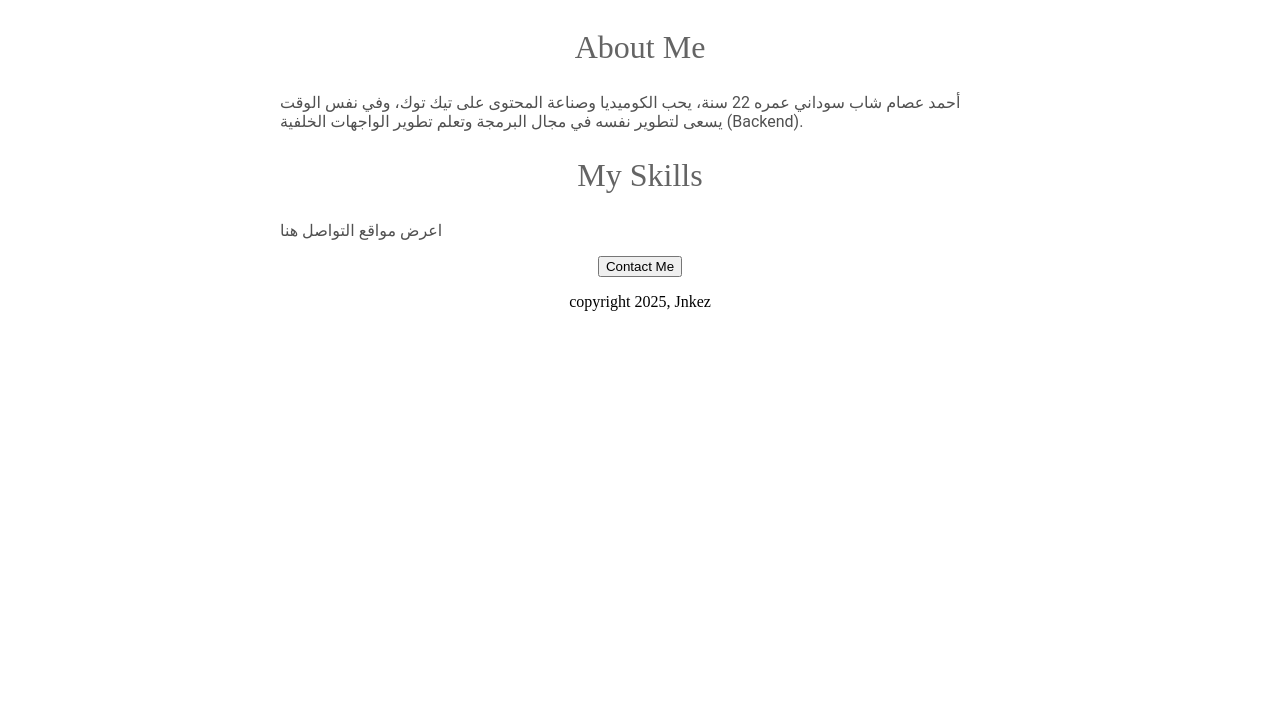
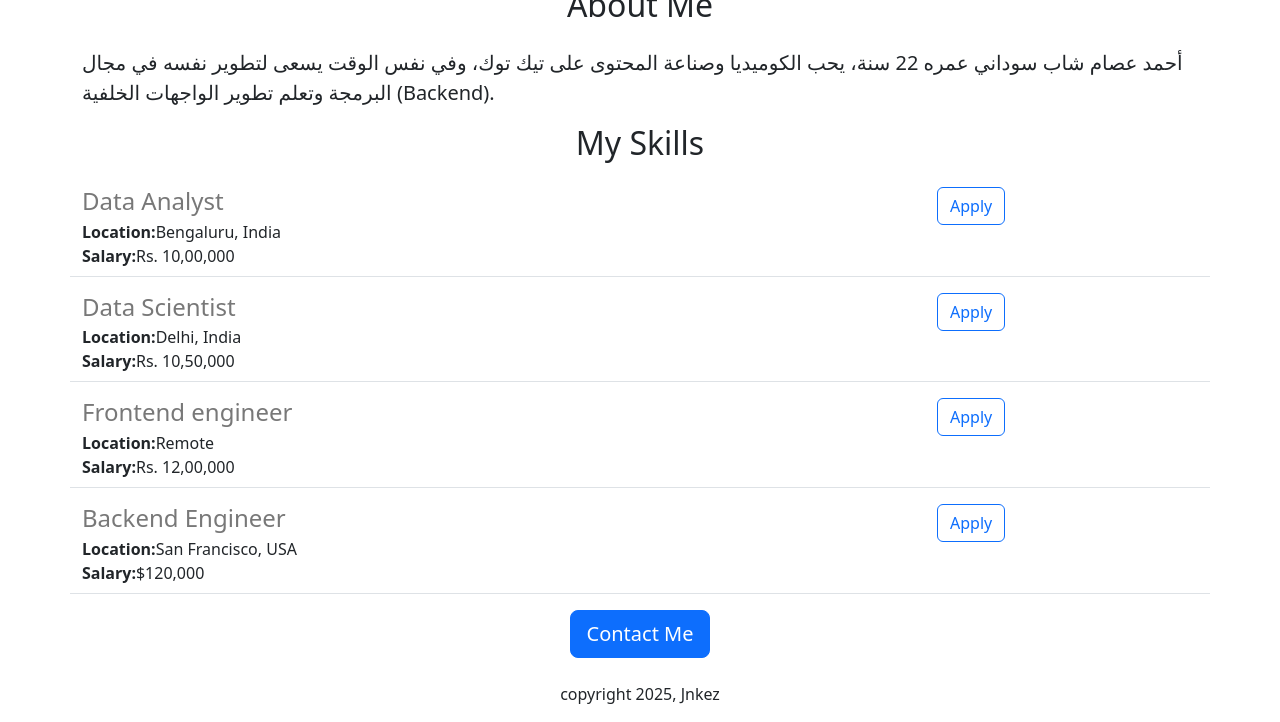
Before and after one commit to jnkez-1/jnkez-repo, a Flask app: page / in a window 1280 px wide. Shown: the part 462-1184 px from the top of the page. Before the commit the page ends 773 px from the top, so only its background shows below. Run offline with Flask 3, Linux system fonts and the light colour scheme.

Commit message:
addef dynamic data

```diff
--- a/app.py
+++ b/app.py
@@ -1,10 +1,39 @@
 from flask import Flask, render_template
 
 app = Flask(__name__)
+JOBS = [
+  {
+    "id" : 1,
+    "title" : "Data Analyst",
+    "location" : "Bengaluru, India",
+    "salary" : "Rs. 10,00,000"
+  }
+  ,
+  {
+    "id" : 2,
+    "title" : "Data Scientist",
+    "location" : "Delhi, India",
+    "salary" : "Rs. 10,50,000"
+  }
+  ,
+  {
+    "id": 3,
+    "title": "Frontend engineer",
+    "location": "Remote",
+    "salary": "Rs. 12,00,000"
+  }
+  ,
+  {
+    "id" : 4,
+    "title" : "Backend Engineer",
+    "location" : "San Francisco, USA",
+    "salary" : "$120,000"
+  }
+]
 
 @app.route("/")
 def hello_jnkez():
-  return render_template("home.html")
+  return render_template("home.html", jobs=JOBS, company_name="Jnkez")
 
 if __name__ == "__main__":
   app.run(host="0.0.0.0", debug=True)
--- a/templates/home.html
+++ b/templates/home.html
@@ -2,51 +2,34 @@
 <html>
   <head>
     <title> Ahmed Essam </title>
+    <meta charset="utf-8">
+    <meta name="viewport" content="width=device-width, initial-scale=1">
+    <link href="https://cdn.jsdelivr.net/npm/bootstrap@5.3.7/dist/css/bootstrap.min.css" rel="stylesheet" integrity="sha384-LN+7fdVzj6u52u30Kp6M/trliBMCMKTyK833zpbD+pXdCLuTusPj697FH4R/5mcr" crossorigin="anonymous">
     <style>
-      h1 {
-        font-size: 40px;
-        font-family: Roboto;
-        font-weight: normal;
-        color: rgb(100, 100, 100);
-        text-align: center;
-      }
       #banner {
+        height: 360px;
         width: 100%;
-        height: 360px;
-      }
-      h2 {
-        font-family: Roboro;
-        font-size: 32px;
-        color: rgb(100, 100, 100);
-        text-align: center;
-        font-weight: normal;
-      }
-
-      .bodytext {
-        font-family: Roboto;
-        color: rgb(80, 80, 80)
-      }
-
-      #container {
-        max-width: 720px;
-        margin: 0 auto;
+        object-fit: cover;
       }
     </style>
   </head>
   <body>
-    <div id="container">
-      <h1> Ahmed Essam </h1>
-      <img id="banner" src="https://replit.com/@ahmedesamaldeen/jnkez-repo#static" >
-      <h2>About Me</h2>
-      <p class="bodytext">
+    <div class="container">
+      <h1 class="text-center mt-2 mb-4"> {{company_name}} Essam </h1>
+      <img class="img-fluid" id="banner" src="https://replit.com/@ahmedesamaldeen/jnkez-repo#static" >
+      <h2 class="text-center mt-2 mb-4">About Me</h2>
+      <p class="lead">
         أحمد عصام شاب سوداني عمره 22 سنة، يحب الكوميديا وصناعة المحتوى على تيك توك، وفي نفس الوقت يسعى لتطوير نفسه في مجال البرمجة وتعلم تطوير الواجهات الخلفية (Backend).
-      </p">
-      <h2>My Skills</h2>
-      <p class="bodytext">
-        اعرض مواقع التواصل هنا</p>
-      <div style="text-align:center;">
-        <button>Contact Me</button>
-        <p>copyright 2025, Jnkez</p>
+      </p>
+      <h2 class="text-center mt-2 mb-4">My Skills</h2>
+      <p>
+        {%for job in jobs %}
+          {%include "jobitem.html"%}
+        {% endfor %}
+      </p>
+      <div class="text-center">
+        <button class="btn btn-primary btn-lg">Contact Me</button>
+        <p class="mt-4">copyright 2025, Jnkez</p>
       </div>
     </div>
   </body>
--- /dev/null
+++ b/templates/jobitem.html
@@ -0,0 +1,17 @@
+<div class="border-bottom row" style="margin-bottom:16px;padding-bottom:8px;">
+  <div class="col-9">
+    <h4 style="color:rgb(120,120,120); margin-bottom:4px;">
+      {{job["title"]}}
+    </h4>
+    <div>
+      <b>Location:</b>{{job["location"]}}
+    </div>
+    <div>
+      <b>Salary:</b>{{job["salary"]}}
+    </div>
+  </div>
+  <div class="col-3">
+  <button type="button" class="btn btn-outline-primary">Apply</button>
+  </div>
+
+</div>
```
